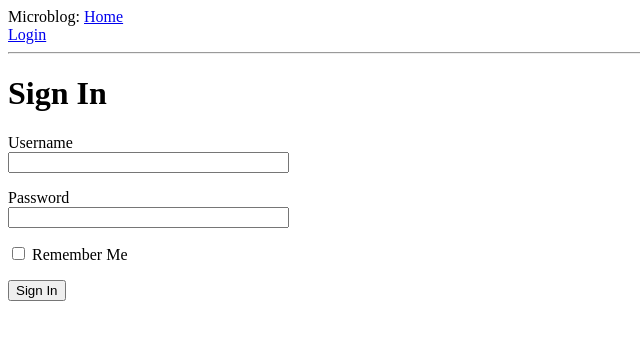
After one commit to pepe-sm/microblog, a Flask app: page /login in a window 1280 px wide. The commit adds this page. Shown: the top 340 px of the page, without its empty margins (0-640 px from the left). Run offline with Flask 3, Linux system fonts and the light colour scheme.

Commit message:
okay log in form and template(html) added

```diff
--- a/app/__init__.py
+++ b/app/__init__.py
@@ -1,5 +1,9 @@
 from flask import Flask
+from config import Config
+
 
 app = Flask(__name__)
+app.config.from_object(Config)
+
 
 from app import routes
--- /dev/null
+++ b/app/forms.py
@@ -0,0 +1,9 @@
+from flask_wtf import FlaskForm
+from wtforms import StringField, PasswordField, BooleanField, SubmitField
+from wtforms.validators import DataRequired
+
+class LoginForm(FlaskForm):
+    username = StringField('Username', validators=[DataRequired()])
+    password = PasswordField('Password', validators=[DataRequired()])
+    remember_me = BooleanField('Remember Me')
+    submit = SubmitField('Sign In')
--- a/app/routes.py
+++ b/app/routes.py
@@ -1,5 +1,6 @@
 from flask import render_template
 from app import app
+from app.forms import LoginForm
 
 @app.route('/')
 @app.route('/index')
@@ -16,3 +17,8 @@ def index():
         }
     ]
     return render_template('index.html', title='Home', user=user, posts=posts)
+
+@app.route('/login')
+def login():
+    form = LoginForm()
+    return render_template('login.html', title='Sign In', form=form)
--- a/app/templates/base.html
+++ b/app/templates/base.html
@@ -8,7 +8,9 @@
       {% endif %}
     </head>
     <body>
-        <div>Microblog: <a href="/index">Home</a></div>
+        <div>Microblog:
+          <a href="/index">Home</a></div>
+          <a href="/login">Login</a>
         <hr>
         {% block content %}{% endblock %}
     </body>
--- /dev/null
+++ b/app/templates/login.html
@@ -0,0 +1,18 @@
+{% extends "base.html" %}
+
+{% block content %}
+    <h1>Sign In</h1>
+    <form action="" method="post" novalidate>
+        {{ form.hidden_tag() }}
+        <p>
+            {{ form.username.label }}<br>
+            {{ form.username(size=32) }}
+        </p>
+        <p>
+            {{ form.password.label }}<br>
+            {{ form.password(size=32) }}
+        </p>
+        <p>{{ form.remember_me() }} {{ form.remember_me.label }}</p>
+        <p>{{ form.submit() }}</p>
+    </form>
+{% endblock %}
--- /dev/null
+++ b/config.py
@@ -0,0 +1,4 @@
+import os
+
+class Config(object):
+    SECRET_KEY = os.environ.get('SECRET_KEY') or 'you-will-never-guess'
```
Also changed, not shown: microblog.py (renamed from app/microblog.py), 1 other file.
